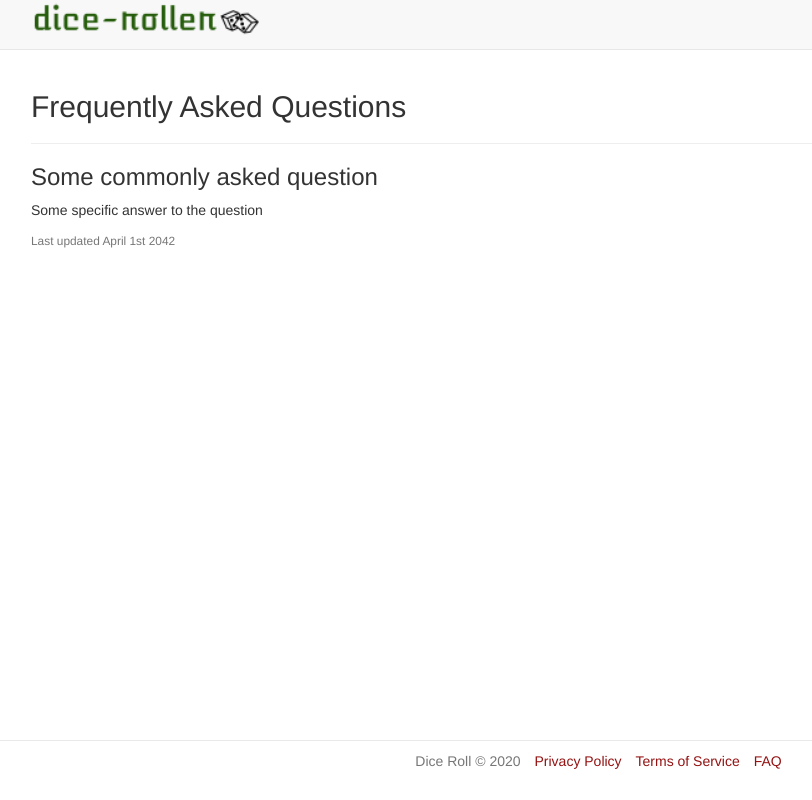
After one commit to david-ellinger/dice-roller-python, a Flask app: page /faq in a window 1280 px wide. The commit adds this page. Shown: the whole page, without its empty margins (39-851 px from the left). Run offline with Flask 2, Linux system fonts and the light colour scheme; some libraries are stand-ins or nearby versions.

Commit message:
FAQ Addition

```diff
--- /dev/null
+++ b/diceroll/blueprints/page/templates/page/faq.html
@@ -0,0 +1,16 @@
+{% extends 'layouts/base.html' %}
+
+{% block title %}Frequently Asked Questions{% endblock %}
+{% block heading %}<h2>Frequently Asked Questions</h2>{% endblock %}
+
+{% block body %}
+    <hr/>
+
+    <h3>Some commonly asked question</h3>
+    <p>
+      Some specific answer to the question
+    </p>
+
+
+    <small class="text-muted">Last updated April 1st 2042</small>
+{% endblock %}
--- a/diceroll/blueprints/page/views.py
+++ b/diceroll/blueprints/page/views.py
@@ -13,3 +13,7 @@ def terms():
 @page.route("/privacy")
 def privacy():
     return render_template("page/privacy.html")
+
+@page.route("/faq")
+def faq():
+    return render_template("page/faq.html")
--- a/diceroll/templates/layouts/base.html
+++ b/diceroll/templates/layouts/base.html
@@ -54,6 +54,7 @@
           <li class="text-muted">Dice Roll &copy; 2020</li>
           <li><a href="{{ url_for('page.privacy') }}">Privacy Policy</a></li>
           <li><a href="{{ url_for('page.terms') }}">Terms of Service</a></li>
+          <li><a href="{{ url_for('page.faq') }}">FAQ</a></li>
         </ul>
       </div>
     </footer>
```
